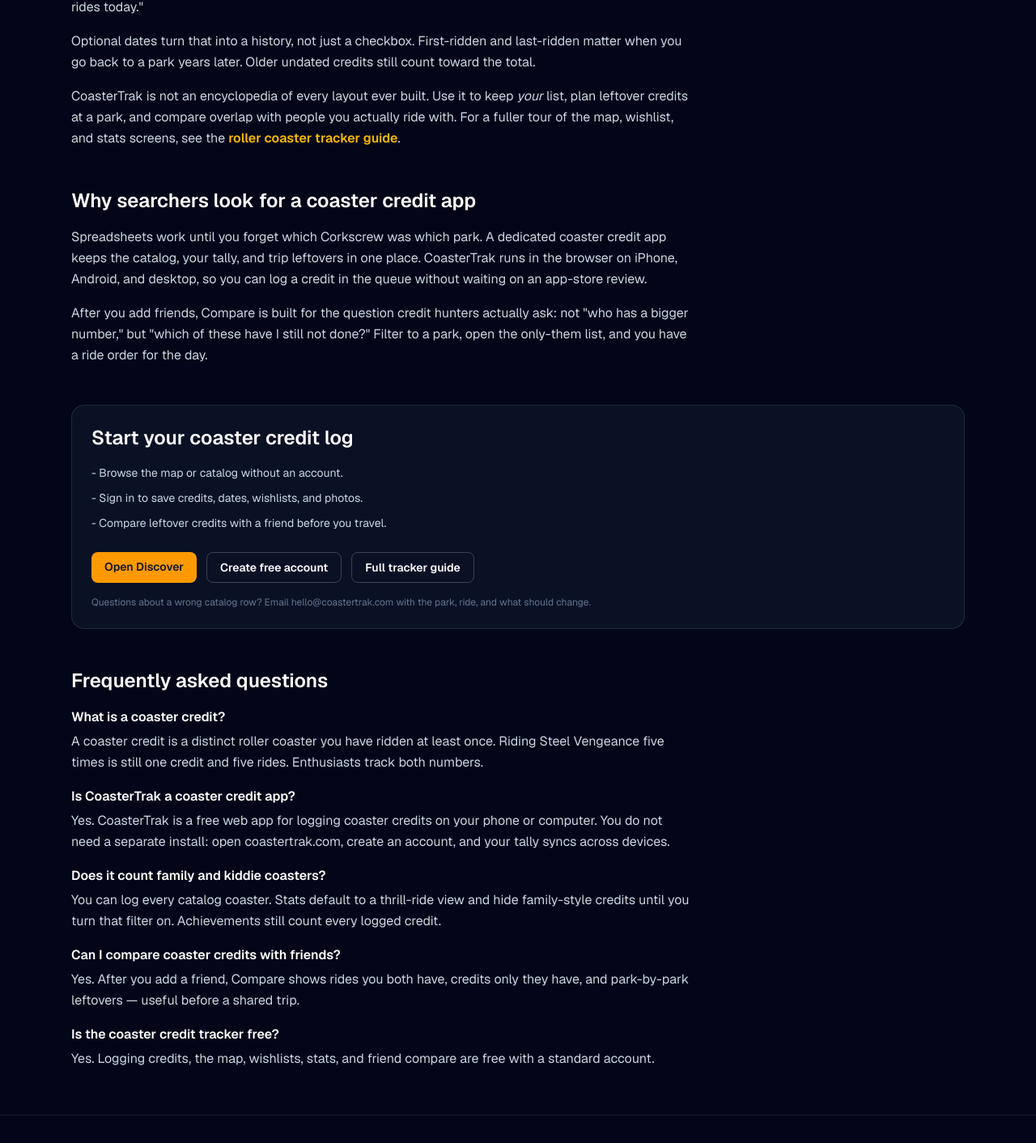
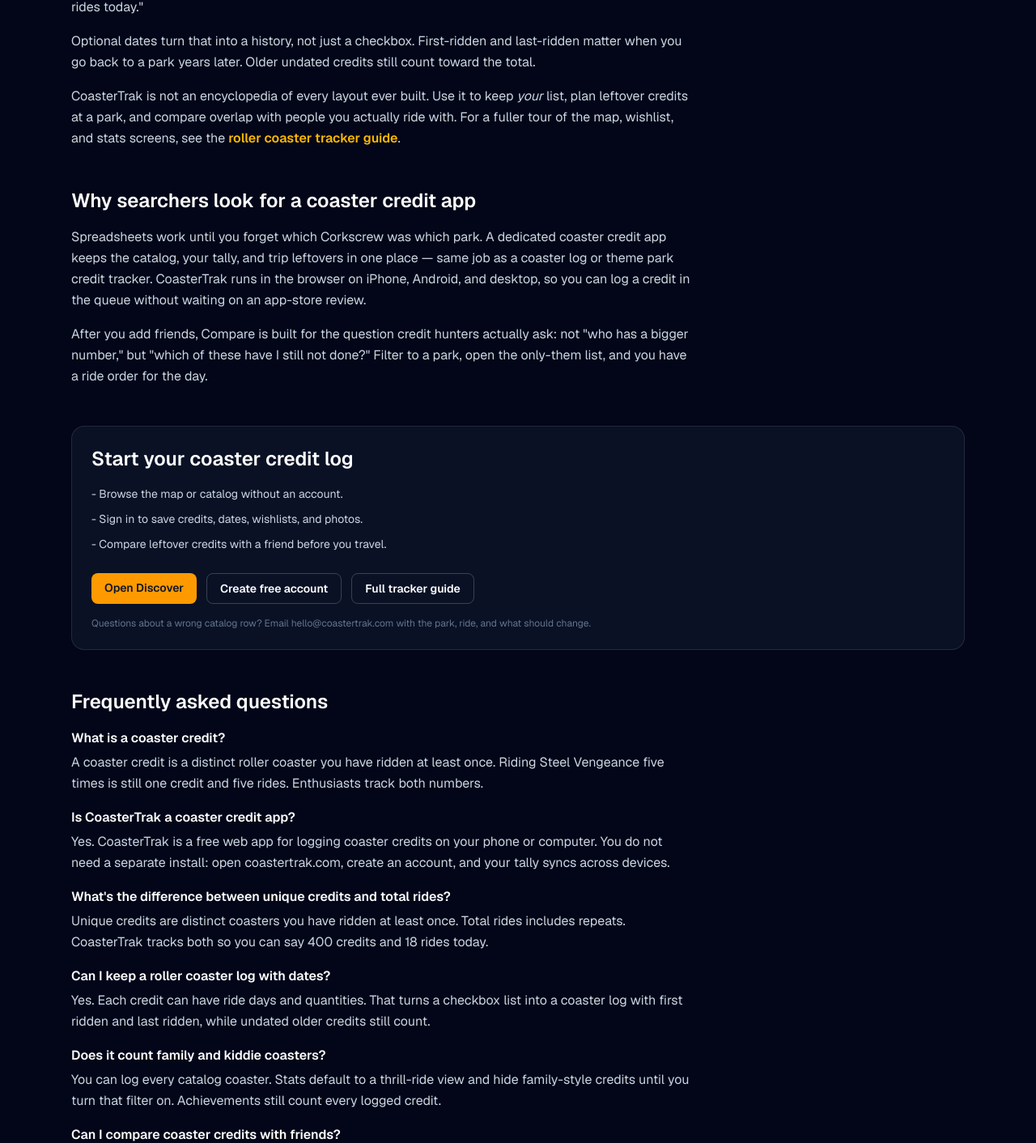
Before and after one commit to Sean-404/CoasterTrak, a Next.js app: page /coaster-credits in a window 1280 px wide. Shown: the part 905-2317 px from the top of the page at 81% size. Built offline with nearby package versions, Linux system fonts and the light colour scheme; no server answers.

Commit message:
Expand coaster-credit search phrases without targeting Coaster-Count.

```diff
--- a/next.config.ts
+++ b/next.config.ts
@@ -58,6 +58,56 @@
         permanent: true,
       },
       {
+        source: "/coaster-credits-app",
+        destination: "/coaster-credits",
+        permanent: true,
+      },
+      {
+        source: "/coaster-credit-logger",
+        destination: "/coaster-credits",
+        permanent: true,
+      },
+      {
+        source: "/roller-coaster-credits",
+        destination: "/coaster-credits",
+        permanent: true,
+      },
+      {
+        source: "/roller-coaster-credit-tracker",
+        destination: "/coaster-credits",
+        permanent: true,
+      },
+      {
+        source: "/coaster-log",
+        destination: "/coaster-credits",
+        permanent: true,
+      },
+      {
+        source: "/coaster-logger",
+        destination: "/coaster-credits",
+        permanent: true,
+      },
+      {
+        source: "/coaster-tally",
+        destination: "/coaster-credits",
+        permanent: true,
+      },
+      {
+        source: "/roller-coaster-tracker",
+        destination: "/coaster-tracker",
+        permanent: true,
+      },
+      {
+        source: "/coaster-track",
+        destination: "/coaster-tracker",
+        permanent: true,
+      },
+      {
+        source: "/coastertrack",
+        destination: "/",
+        permanent: true,
+      },
+      {
         source: "/coastertrak",
         destination: "/",
         permanent: true,
--- a/src/app/coaster-credits/page.tsx
+++ b/src/app/coaster-credits/page.tsx
@@ -13,7 +13,15 @@
     "coaster credits",
     "coaster credit tracker",
     "coaster credit app",
+    "coaster credit logger",
     "roller coaster credits",
+    "roller coaster credit tracker",
+    "unique coaster credits",
+    "coaster log",
+    "coaster logger",
+    "coaster tally",
+    "theme park credit tracker",
+    "credit hunter",
     "credit logger",
     "CoasterTrak",
   ],
@@ -39,6 +47,16 @@
     question: "Is CoasterTrak a coaster credit app?",
     answer:
       "Yes. CoasterTrak is a free web app for logging coaster credits on your phone or computer. You do not need a separate install: open coastertrak.com, create an account, and your tally syncs across devices.",
+  },
+  {
+    question: "What's the difference between unique credits and total rides?",
+    answer:
+      "Unique credits are distinct coasters you have ridden at least once. Total rides includes repeats. CoasterTrak tracks both so you can say 400 credits and 18 rides today.",
+  },
+  {
+    question: "Can I keep a roller coaster log with dates?",
+    answer:
+      "Yes. Each credit can have ride days and quantities. That turns a checkbox list into a coaster log with first ridden and last ridden, while undated older credits still count.",
   },
   {
     question: "Does it count family and kiddie coasters?",
@@ -196,8 +214,9 @@
           <h2 className="text-2xl font-semibold text-white">Why searchers look for a coaster credit app</h2>
           <p>
             Spreadsheets work until you forget which Corkscrew was which park. A dedicated coaster credit app keeps
-            the catalog, your tally, and trip leftovers in one place. CoasterTrak runs in the browser on iPhone,
-            Android, and desktop, so you can log a credit in the queue without waiting on an app-store review.
+            the catalog, your tally, and trip leftovers in one place — same job as a coaster log or theme park
+            credit tracker. CoasterTrak runs in the browser on iPhone, Android, and desktop, so you can
+            log a credit in the queue without waiting on an app-store review.
           </p>
           <p>
             After you add friends, Compare is built for the question credit hunters actually ask: not &quot;who has
--- a/src/app/coaster-tracker/page.tsx
+++ b/src/app/coaster-tracker/page.tsx
@@ -12,10 +12,14 @@
     "roller coaster tracker",
     "coaster tracker",
     "coaster trak",
+    "coaster track",
     "CoasterTrak",
     "coaster credits",
+    "coaster credit tracker",
     "theme park tracker",
     "roller coaster credit log",
+    "roller coaster log",
+    "coaster log",
   ],
   alternates: {
     canonical: "/coaster-tracker",
--- a/src/app/layout.tsx
+++ b/src/app/layout.tsx
@@ -40,14 +40,25 @@
   keywords: [
     "CoasterTrak",
     "coaster trak",
+    "coaster track",
+    "coastertrack",
     "coaster tracker",
     "roller coaster tracker",
     "coaster credit",
+    "coaster credits",
     "coaster credit tracker",
     "coaster credit app",
+    "coaster credit logger",
     "roller coaster credit tracker",
-    "coaster credits",
+    "roller coaster credits",
+    "unique coaster credits",
+    "coaster log",
+    "coaster logger",
+    "roller coaster log",
+    "coaster tally",
     "theme park tracker",
+    "theme park credit tracker",
+    "credit hunter",
     "coaster map",
     "coaster wishlist",
     "coaster stats",
--- a/src/app/page.tsx
+++ b/src/app/page.tsx
@@ -34,7 +34,14 @@
     "@context": "https://schema.org",
     "@type": "WebSite",
     name: "CoasterTrak",
-    alternateName: ["Coaster Trak", "coaster trak", "Coaster Tracker", "Coaster Credit Tracker"],
+    alternateName: [
+      "Coaster Trak",
+      "coaster trak",
+      "coaster track",
+      "Coaster Tracker",
+      "Coaster Credit Tracker",
+      "Coaster Credit App",
+    ],
     url: SITE_URL,
     description:
       "Free coaster credit tracker to log unique coaster credits, explore parks on a map, build a wishlist, and compare tallies.",
@@ -52,7 +59,7 @@
     "@context": "https://schema.org",
     "@type": "Organization",
     name: "CoasterTrak",
-    alternateName: ["Coaster Trak", "coaster trak"],
+    alternateName: ["Coaster Trak", "coaster trak", "coaster track"],
     url: SITE_URL,
     logo: `${SITE_URL}/coastertrak-logo.png`,
     email: CONTACT_EMAIL,
@@ -69,7 +76,15 @@
     "@context": "https://schema.org",
     "@type": "SoftwareApplication",
     name: "CoasterTrak",
-    alternateName: ["Coaster Trak", "coaster trak", "Coaster Tracker", "Coaster Credit Tracker", "coaster credit app"],
+    alternateName: [
+      "Coaster Trak",
+      "coaster trak",
+      "coaster track",
+      "Coaster Tracker",
+      "Coaster Credit Tracker",
+      "coaster credit app",
+      "Coaster Log",
+    ],
     applicationCategory: "LifestyleApplication",
     operatingSystem: "Web",
     url: SITE_URL,
```
